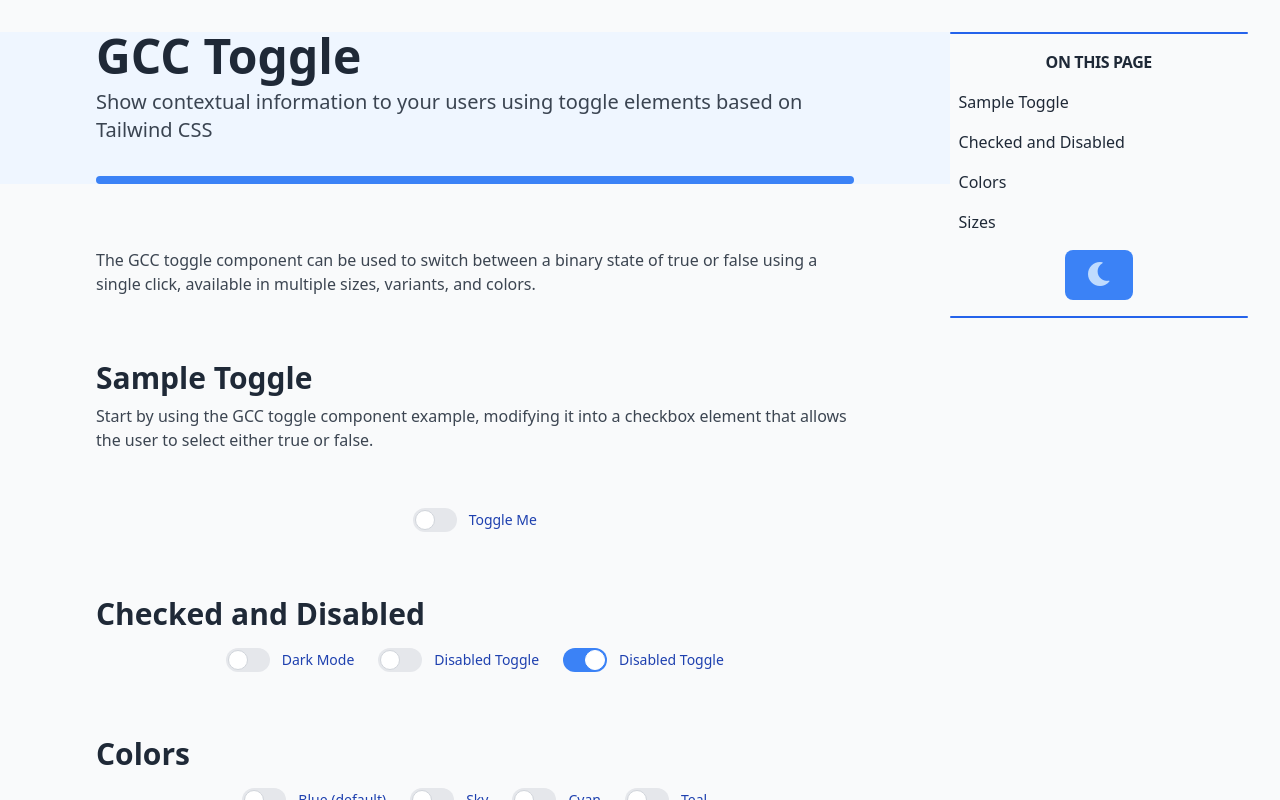
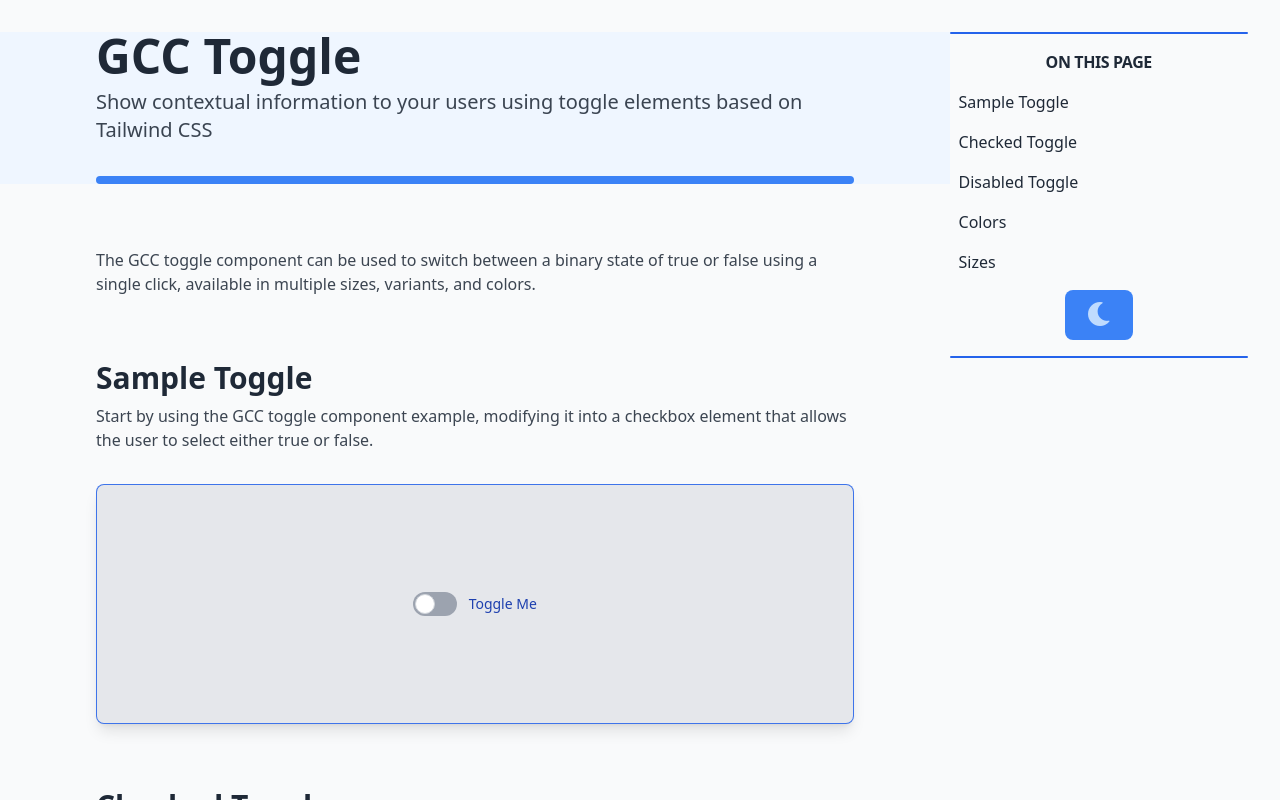
Before and after one commit to AlejandroP1028/Group-GCC_Vue-Component-Library, a Vue app: page / in a window 1280 px wide. Built offline with nearby package versions, Linux system fonts and the light colour scheme.

Commit message:
modified:   src/TogglePage_App.vue 	modified:   src/components/ToggleComponent.vue

```diff
--- a/src/TogglePage_App.vue
+++ b/src/TogglePage_App.vue
@@ -14,28 +14,41 @@
         body="Start by using the GCC toggle component example, modifying it into a checkbox element that allows the user to select either true or false.">
         <template #content>
           <div class="flex flex-col items-center mt-4 h-full">
-            <div class="flex justify-center pt-10">
+              <div :class="{ 'dark': defaultDark }" class="relative bg-gray-200 dark:bg-gray-800 transition-all duration-300 ease-in-out mt-4 w-full h-60 p-4 overflow-hidden rounded-lg shadow-lg border border-blue-600/[.87] flex justify-center items-center">
               <ToggleComponent
                 label="Toggle Me"
                 size="default"
                 type="blue"
                 :isChecked="false"
               />
+              </div>
+          </div>
+        </template>
+      </Section>
+
+      <Section header="Checked Toggle"
+      @sectioncreated="addLink"
+      body="Start by using the GCC toggle component example, modifying it into a checkbox element that allows the user to select either true or false.">
+        <template #content>
+          <div class="flex flex-col items-center mt-4 h-full">
+            <div :class="{ 'dark': defaultDark }" class="relative bg-gray-200 dark:bg-gray-800 transition-all duration-300 ease-in-out mt-4 w-full h-60 p-4 overflow-hidden rounded-lg shadow-lg border border-blue-600/[.87] flex justify-center items-center">
+            <ToggleComponent
+              label="Checked Toggle"
+              size="default"
+              :isChecked="true"
+              type="blue"
+            />
             </div>
           </div>
         </template>
       </Section>
 
-      <Section header="Checked and Disabled" @sectioncreated="addLink">
+      <Section header="Disabled Toggle"
+      @sectioncreated="addLink"
+      body="Start by using the GCC toggle component example, modifying it into a checkbox element that allows the user to select either true or false.">
         <template #content>
-          <div class="flex flex-wrap justify-center space-x-6 mb-6">
-            <ToggleComponent
-              label="Dark Mode"
-              :changeFunc="toggleDarkMode"
-              size="default"
-              :isChecked="isDarkMode"
-              type="blue"
-            />
+          <div class="flex flex-col items-center mt-4 h-full">
+            <div :class="{ 'dark': defaultDark }" class="relative space-x-4 bg-gray-200 dark:bg-gray-800 transition-all duration-300 ease-in-out mt-4 w-full h-60 p-4 overflow-hidden rounded-lg shadow-lg border border-blue-600/[.87] flex justify-center items-center">
             <ToggleComponent
               label="Disabled Toggle"
               size="default"
@@ -50,13 +63,17 @@
               :disabled="true"
               :isChecked="true"
             />
+            </div>
           </div>
         </template>
       </Section>
 
-      <Section header="Colors" @sectioncreated="addLink">
+      <Section header="Colors"
+      @sectioncreated="addLink"
+      body="Start by using the GCC toggle component example, modifying it into a checkbox element that allows the user to select either true or false.">
         <template #content>
-          <div class="flex flex-wrap justify-center space-x-6 mb-6">
+          <div class="flex flex-col items-center mt-4 h-full">
+            <div :class="{ 'dark': defaultDark }" class="relative space-x-4 bg-gray-200 dark:bg-gray-800 transition-all duration-300 ease-in-out mt-4 w-full h-60 p-4 overflow-hidden rounded-lg shadow-lg border border-blue-600/[.87] flex justify-center items-center">
             <ToggleComponent
               label="Blue (default)"
               size="default"
@@ -77,14 +94,17 @@
               size="default"
               type="teal"
             />
+            </div>
           </div>
         </template>
       </Section>
 
-      <Section header="Sizes" @sectioncreated="addLink">
+      <Section header="Sizes"
+      @sectioncreated="addLink"
+      body="Start by using the GCC toggle component example, modifying it into a checkbox element that allows the user to select either true or false.">
         <template #content>
-          <div class="flex flex-wrap justify-center space-x-6 mb-6">
-            <ToggleComponent
+          <div class="flex flex-col items-center mt-4 h-full">
+            <div :class="{ 'dark': defaultDark }" class="relative space-x-4 mb-10 bg-gray-200 dark:bg-gray-800 transition-all duration-300 ease-in-out mt-4 w-full h-60 p-4 overflow-hidden rounded-lg shadow-lg border border-blue-600/[.87] flex justify-center items-center">               <ToggleComponent
               label="Small"
               size="small"
               type="blue"
@@ -99,6 +119,7 @@
               size="large"
               type="blue"
             />
+            </div>
           </div>
         </template>
       </Section>
--- a/src/components/ToggleComponent.vue
+++ b/src/components/ToggleComponent.vue
@@ -60,13 +60,13 @@ export default {
     },
     sizeClass() {
       return {
-        small: 'relative w-6 h-4 after:w-3 after:h-3',
+        small: 'relative w-6 h-3.5 after:w-2.5 after:h-2.5',
         default: 'relative w-11 h-6 after:w-5 after:h-5',
         large: 'relative w-14 h-7 after:w-6 after:h-6'
       }[this.size || this.default];
     },
     baseClass() {
-      return `bg-gray-200 peer-focus:outline-none peer-focus:ring-4 rounded-full peer
+      return `bg-gray-400 peer-focus:outline-none peer-focus:ring-4 rounded-full peer
         dark:bg-gray-700
         peer-checked:after:translate-x-full
         rtl:peer-checked:after:-translate-x-full
```
